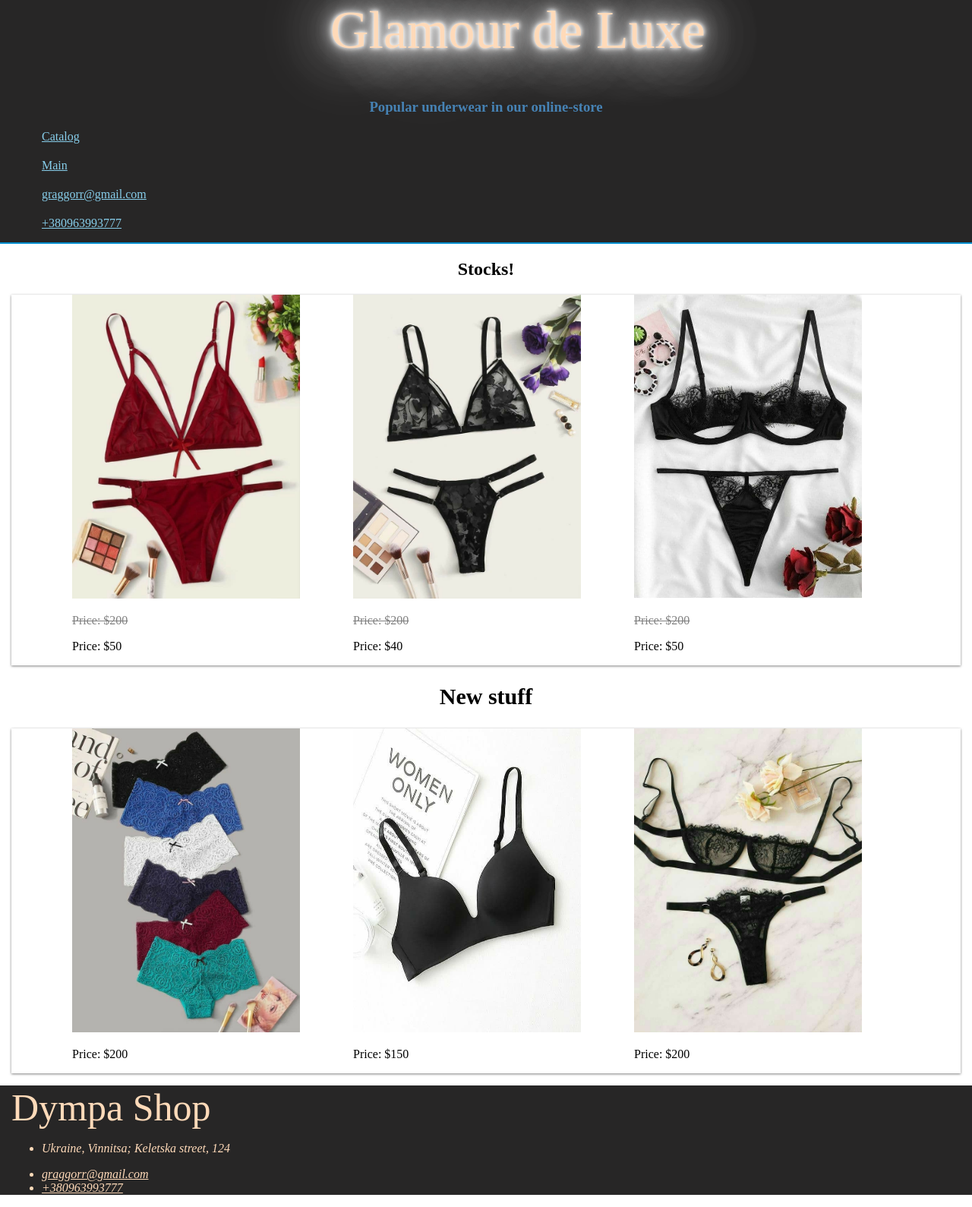
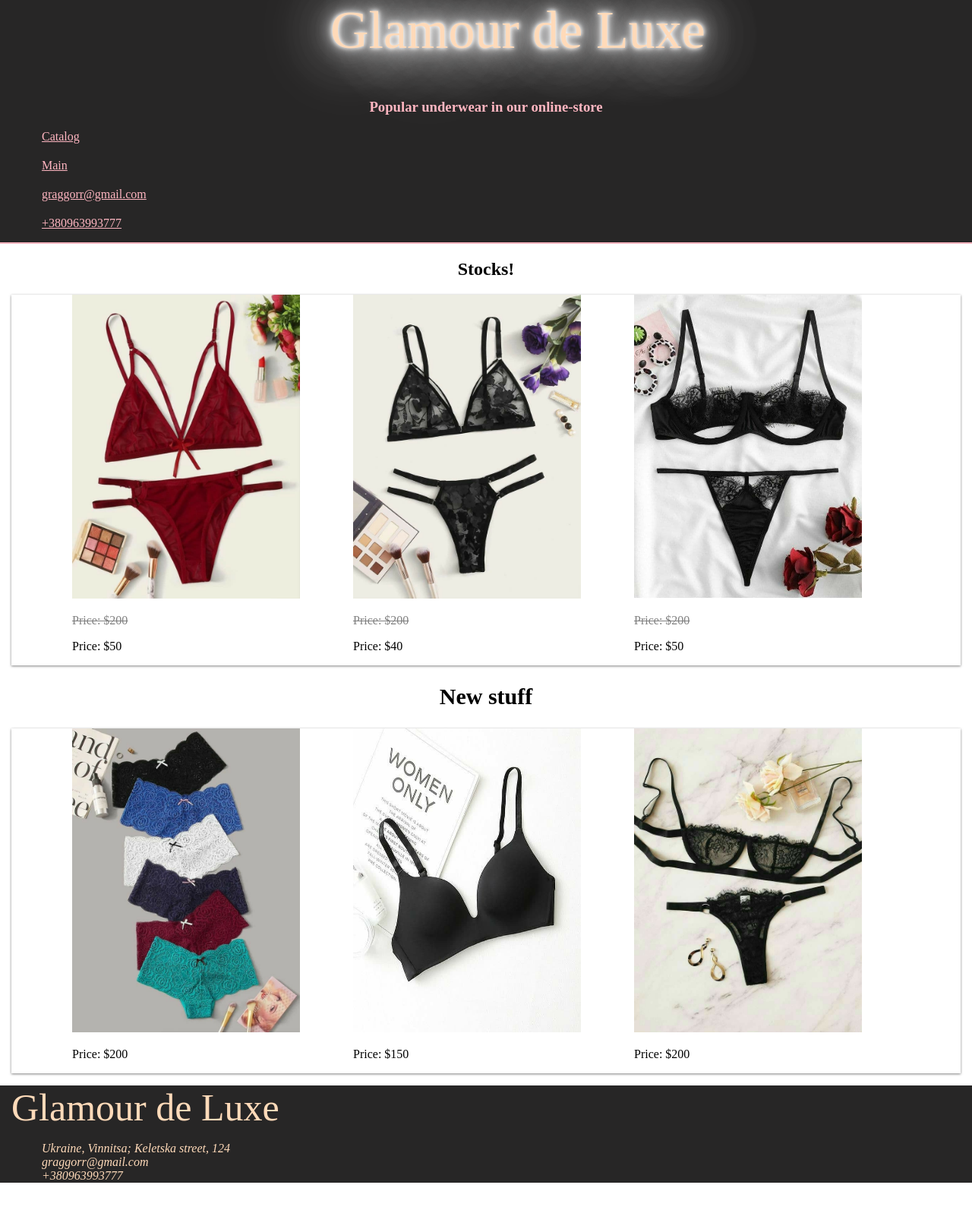
Before and after one commit to Graggorr/Site, a plain HTML site: page index.html in a window 1280 px wide. Shown: the whole page at 76% size. Drawn offline with Linux system fonts and the light colour scheme; a web font is replaced by a local one.

Commit message:
Done v2.0

```diff
--- a/css/style.css
+++ b/css/style.css
@@ -23,7 +23,7 @@ body
 }
 .logo-text
 {
-    color: steelblue;
+    color: #FFB6C1;
     text-align: center;
     margin-top: 50px;
 }
@@ -36,7 +36,7 @@ body
 .header
 {
     background-color: rgb(39, 38, 38);
-    border-bottom: 2px solid rgb(5, 142, 206);
+    border-bottom: 2px solid #FFB6C1;
 }
 .main-title
 {
@@ -55,7 +55,7 @@ body
 }
 .li-color
 {
-    color:skyblue;
+    color:#FFB6C1;
     margin-bottom: 20px;
 }
 .stuff
@@ -80,6 +80,8 @@ body
 .footer-item
 {
     color: #FFDAB9;
+    list-style: none;
+    text-decoration: none;
 }
 .footer-item:hover
 {
--- a/index.html
+++ b/index.html
@@ -12,7 +12,7 @@
 <body>
 <header>
     <div class="container header">
-        <a class="logo" href="">Glamour de Luxe</a>
+        <a class="logo" href="https://graggorr.github.io/Site/">Glamour de Luxe</a>
         <h3 class="logo-text">Popular underwear in our online-store</h3>
         <ul class="header-items">
             <li class="li-color">
@@ -91,13 +91,11 @@
     </section>
     <footer>
         <div class="container footer-container" >
-        <a class="under-logo" href="">Dympa Shop</a>
+        <a class="under-logo" href="">Glamour de Luxe</a>
         <address>
             <ul>
                 <li class="footer-item">
-                    <p>
-                        Ukraine, Vinnitsa; Keletska street, 124
-                    </p>
+                    <a class="footer-item" href="https://goo.gl/maps/8JiZTmViPbNGp52m9">Ukraine, Vinnitsa; Keletska street, 124</a>
                 </li>
                 <li class="footer-item">
                     <a class="footer-item" href="mailto:graggorr@gmail.com">graggorr@gmail.com</a>
```
Also changed, not shown: catalog.html (+4 -7 lines).
